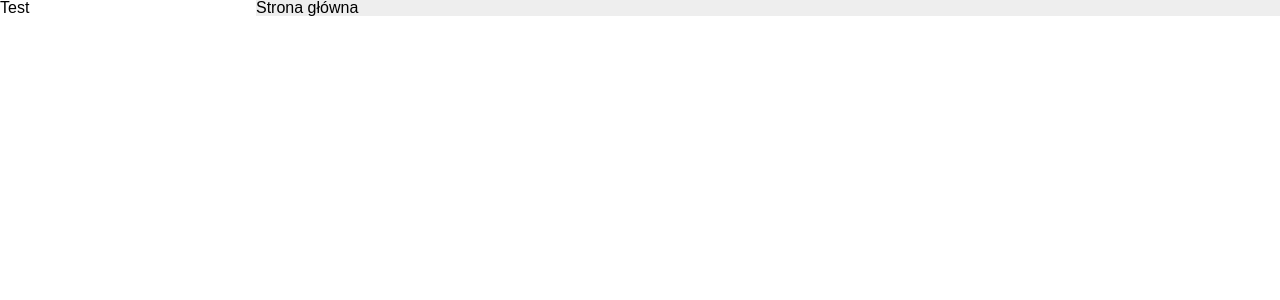
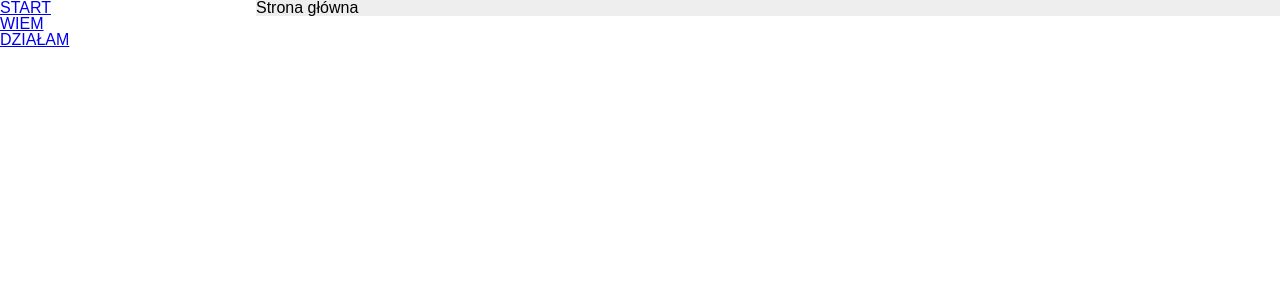
Before and after one commit to edukaton/damy-rade, a React (Create React App) app: page / in a window 1280 px wide. Shown: the top 300 px of the page. Built offline with nearby package versions, Linux system fonts and the light colour scheme.

Commit message:
menu dziala

```diff
--- a/src/js/App.js
+++ b/src/js/App.js
@@ -1,5 +1,5 @@
 import React, { Component } from 'react';
-import { BrowserRouter as Router, Route, Link } from "react-router-dom";
+import { BrowserRouter as Router, Route } from "react-router-dom";
 import '../css/App.css';
 
 import Menu from './Menu';
--- a/src/js/DropDown.js
+++ b/src/js/DropDown.js
@@ -22,7 +22,7 @@ class DropDown extends Component {
 
         return (
             <div className="drop-down">
-                <li className="drop-down-title" onClick={this.handleClick}>{this.props.title}</li>
+                <a href="#" className="drop-down-title" onClick={this.handleClick}>{this.props.title}</a>
                 {(visible && this.props.children)}
             </div>
         );
--- a/src/js/Home.js
+++ b/src/js/Home.js
@@ -1,7 +1,5 @@
 import React, { Component } from 'react';
 import '../css/Home.css';
-
-import Menu from './Menu';
 
 class Home extends Component {
     render() {
--- a/src/js/Menu.js
+++ b/src/js/Menu.js
@@ -1,4 +1,5 @@
 import React, { Component } from 'react';
+import { Link } from "react-router-dom";
 import '../css/Menu.css';
 
 import DropDown from './DropDown';
@@ -7,13 +8,26 @@ class Menu extends Component {
     render() {
         return (
             <div className="menu">
-                <ul>
-                    <DropDown title="Test" className="menu">
-                        <li>Hehhehehhe</li>
-                        <li>Hehhehehhe</li>
-                        <li>Hehhehehhe</li>
-                    </DropDown>
-                </ul>
+                <Link to='/'>START</Link>
+                <DropDown title="WIEM">
+                    <Link to='/1'>1</Link>
+                    <Link to='/2'>2</Link>
+                    <Link to='/3'>3</Link>
+                    <Link to='/4'>4</Link>
+                    <Link to='/5'>5</Link>
+                    <Link to='/6'>6</Link>
+                    <Link to='/7'>7</Link>
+                    <Link to='/8'>8</Link>
+                    <Link to='/9'>9</Link>
+                    <Link to='/10'>10</Link>
+                </DropDown>
+                <DropDown title="DZIAŁAM">
+                    <Link to='/d1'>1</Link>
+                    <Link to='/d2'>2</Link>
+                    <Link to='/d3'>3</Link>
+                    <Link to='/d4'>4</Link>
+                    <Link to='/d5'>5</Link>
+                </DropDown>
             </div>
         );
     }
```
